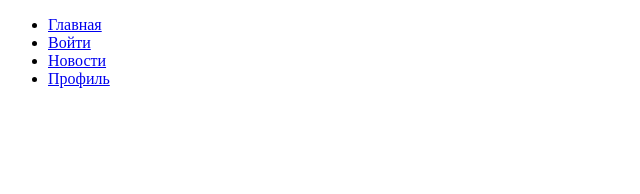
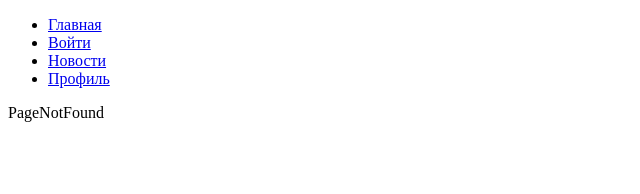
Before and after one commit to dmitriyzyuzin/maxpfrontend-tutorials, a React (Create React App) app in the folder tz-1/: page / in a window 1280 px wide. Shown: the top 194 px of the page, without its empty margins (0-640 px from the left). Built offline with nearby package versions, Linux system fonts and the light colour scheme.

Commit message:
added page not found component

```diff
--- a/tz-1/src/App.js
+++ b/tz-1/src/App.js
@@ -1,11 +1,12 @@
 import React, { Component } from 'react';
 import { Provider } from 'react-redux';
-import { BrowserRouter as Router, Route, Link } from 'react-router-dom'
+import { BrowserRouter as Router, Switch, Route, Link } from 'react-router-dom'
 
 import configureStore from './store/configureStore';
 import initialState from './store/initialState';
 import News from './components/News';
 import Profile from "./components/Profile";
+import PageNotFound from "./components/PageNotFound";
 
 const store = configureStore(initialState);
 
@@ -31,8 +32,11 @@ class App extends Component {
             </ul>
           </nav>
 
-          <Route path='/news' component={News} />
-          <Route path='/profile' component={Profile} />
+          <Switch>
+            <Route path='/news' component={News} />
+            <Route path='/profile' component={Profile} />
+            <Route component={PageNotFound} />
+          </Switch>
         </Router>
       </Provider>
     );
--- /dev/null
+++ b/tz-1/src/components/PageNotFound.js
@@ -0,0 +1,13 @@
+import React from 'react';
+
+class PageNotFound extends React.Component {
+    render() {
+        return (
+            <div>
+                PageNotFound
+            </div>
+        );
+    }
+}
+
+export default PageNotFound;
```
